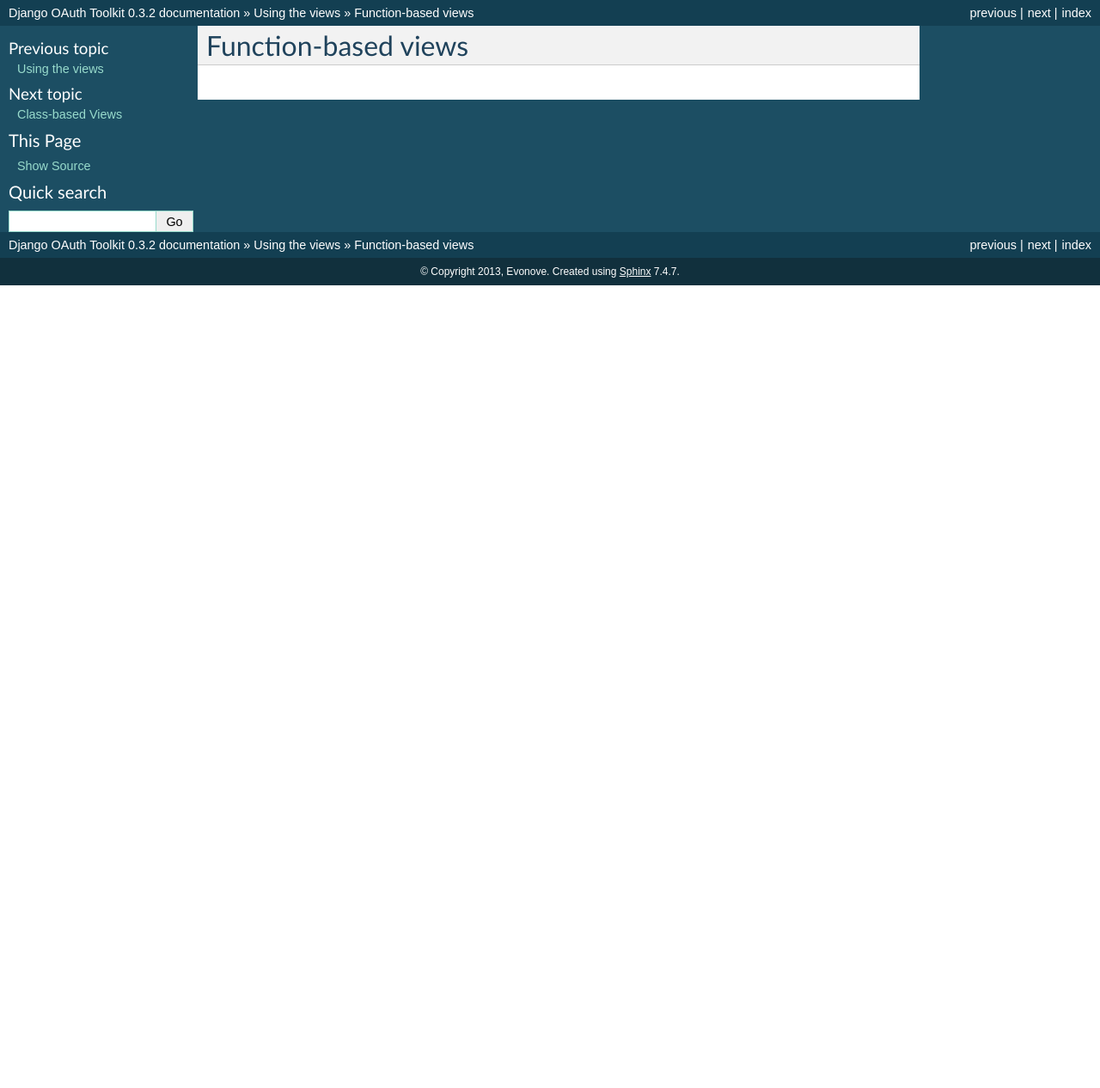
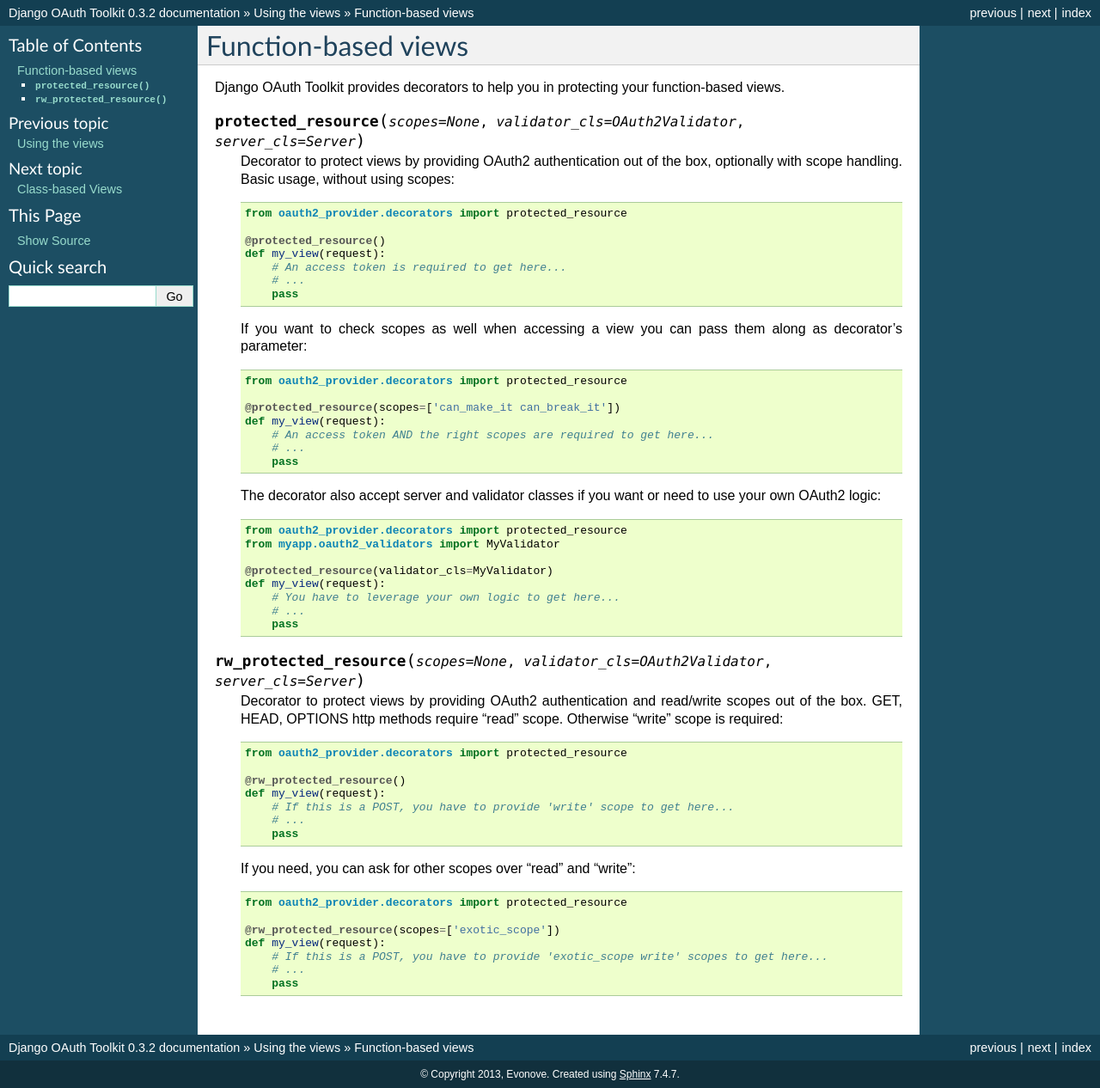
Before and after one commit to sheriffwoody0922/oauth-python-django, a Sphinx documentation site: the page built from docs/views/function_based.rst, in a window 1280 px wide. Shown: the whole page at 86% size. Built offline with Sphinx 7.4.7, drawn with Linux system fonts in a browser that asks for light colours; before the commit the page ends 900 px from its top, so only the background shows below that.

Commit message:
decorators docs

```diff
--- a/docs/views/function_based.rst
+++ b/docs/views/function_based.rst
@@ -1,2 +1,65 @@
 Function-based views
 ====================
+
+Django OAuth Toolkit provides decorators to help you in protecting your function-based views.
+
+.. function:: protected_resource(scopes=None, validator_cls=OAuth2Validator, server_cls=Server)
+
+    Decorator to protect views by providing OAuth2 authentication out of the box, optionally with
+    scope handling. Basic usage, without using scopes::
+
+        from oauth2_provider.decorators import protected_resource
+
+        @protected_resource()
+        def my_view(request):
+            # An access token is required to get here...
+            # ...
+            pass
+
+    If you want to check scopes as well when accessing a view you can pass them along as
+    decorator's parameter::
+
+        from oauth2_provider.decorators import protected_resource
+
+        @protected_resource(scopes=['can_make_it can_break_it'])
+        def my_view(request):
+            # An access token AND the right scopes are required to get here...
+            # ...
+            pass
+
+    The decorator also accept server and validator classes if you want or need to use your own
+    OAuth2 logic::
+
+        from oauth2_provider.decorators import protected_resource
+        from myapp.oauth2_validators import MyValidator
+
+        @protected_resource(validator_cls=MyValidator)
+        def my_view(request):
+            # You have to leverage your own logic to get here...
+            # ...
+            pass
+
+
+.. function:: rw_protected_resource(scopes=None, validator_cls=OAuth2Validator, server_cls=Server)
+
+    Decorator to protect views by providing OAuth2 authentication and read/write scopes out of the
+    box. GET, HEAD, OPTIONS http methods require "read" scope.
+    Otherwise "write" scope is required::
+
+        from oauth2_provider.decorators import protected_resource
+
+        @rw_protected_resource()
+        def my_view(request):
+            # If this is a POST, you have to provide 'write' scope to get here...
+            # ...
+            pass
+
+    If you need, you can ask for other scopes over "read" and "write"::
+
+        from oauth2_provider.decorators import protected_resource
+
+        @rw_protected_resource(scopes=['exotic_scope'])
+        def my_view(request):
+            # If this is a POST, you have to provide 'exotic_scope write' scopes to get here...
+            # ...
+            pass
```
